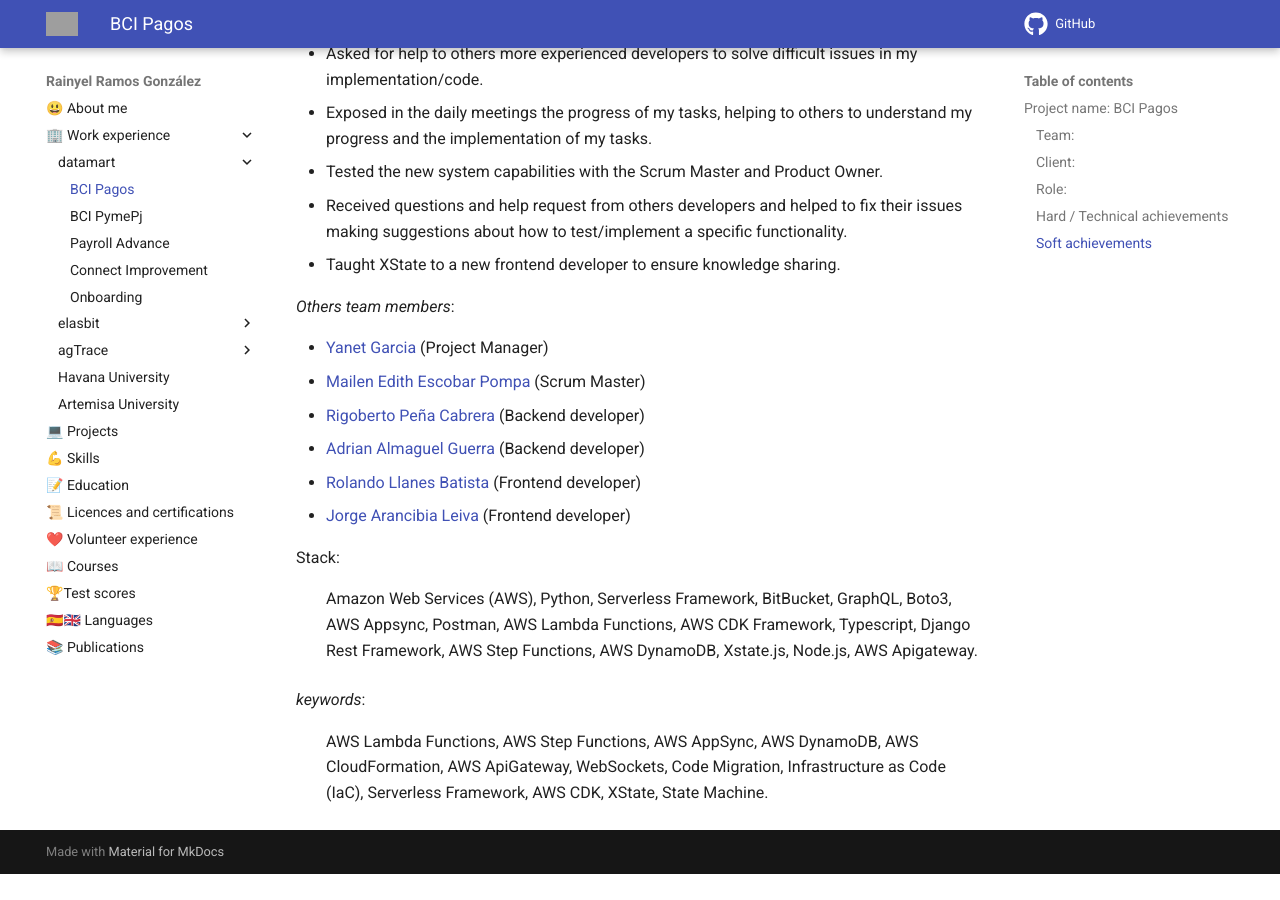
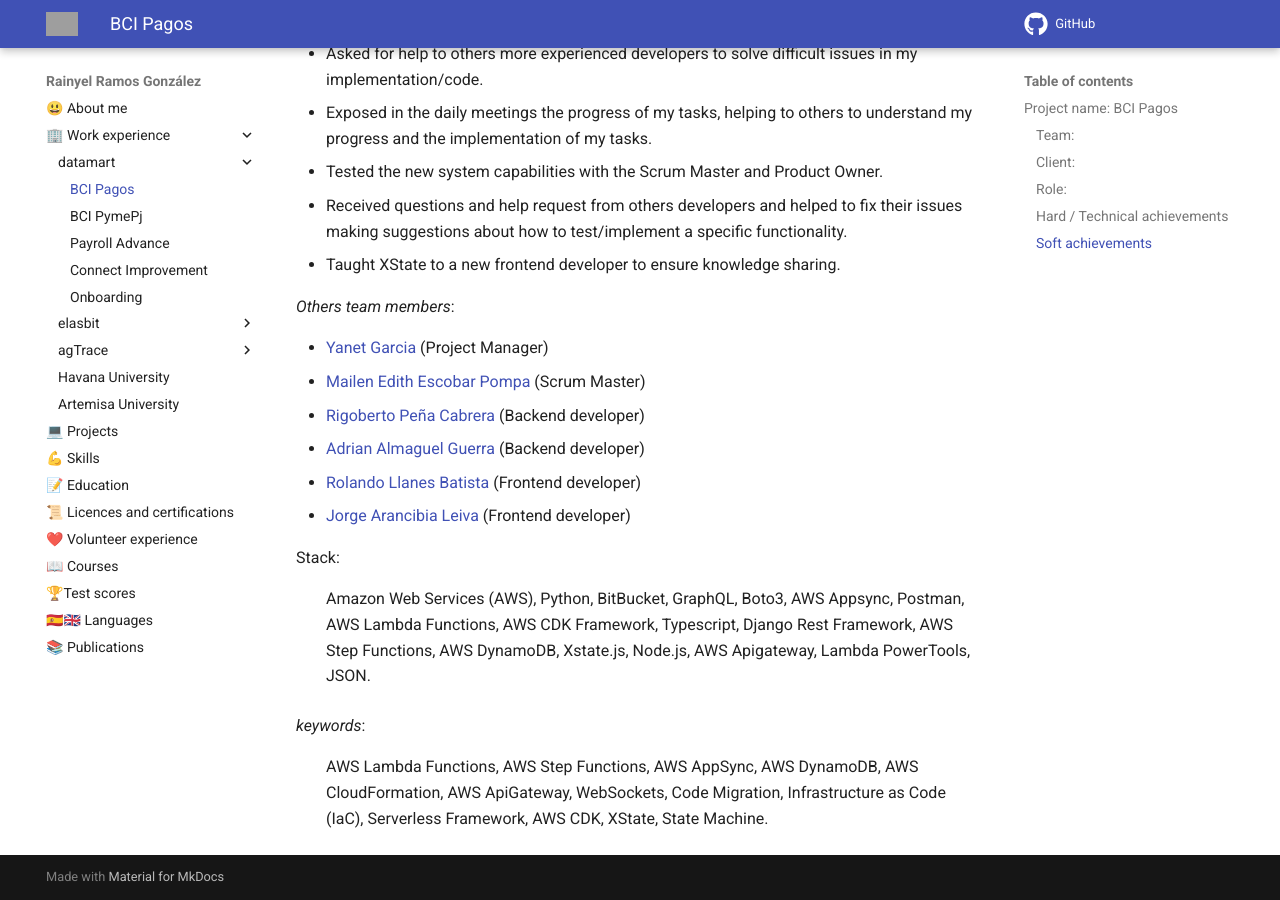
Before and after one commit to rayniel95/rayniel95.github.io, an MkDocs documentation site: the page built from docs/work_experience/datamart/bci_pagos.md, in a window 1280 px wide and 900 px high, scrolled down 1618 px. Built offline with MkDocs 1.6.1 and Material for MkDocs 9.7.7, drawn with Linux system fonts in a browser that asks for light colours; before the commit the page ends 2492 px from its top, so only the background shows below that; grey boxes are pictures that could not be loaded.

Commit message:
docs(datamart): update stack technologies in BCI Pagos experience

```diff
--- a/docs/work_experience/datamart/bci_pagos.md
+++ b/docs/work_experience/datamart/bci_pagos.md
@@ -56,7 +56,7 @@ My role involved helping implement both platforms. I developed the infrastructur
 - [Jorge Arancibia Leiva](https://www.linkedin.com/in/jaranci/) (Frontend developer)
 
 Stack:
-: Amazon Web Services (AWS), Python, Serverless Framework, BitBucket, GraphQL, Boto3, AWS Appsync, Postman, AWS Lambda Functions, AWS CDK Framework, Typescript, Django Rest Framework, AWS Step Functions, AWS DynamoDB, Xstate.js, Node.js, AWS Apigateway.
+: Amazon Web Services (AWS), Python, BitBucket, GraphQL, Boto3, AWS Appsync, Postman, AWS Lambda Functions, AWS CDK Framework, Typescript, Django Rest Framework, AWS Step Functions, AWS DynamoDB, Xstate.js, Node.js, AWS Apigateway, Lambda PowerTools, JSON.
 <!-- extend the keywords section -->
 *keywords*:
 : AWS Lambda Functions, AWS Step Functions, AWS AppSync, AWS DynamoDB, AWS CloudFormation, AWS ApiGateway, WebSockets, Code Migration, Infrastructure as Code (IaC), Serverless Framework, AWS CDK, XState, State Machine.
```
